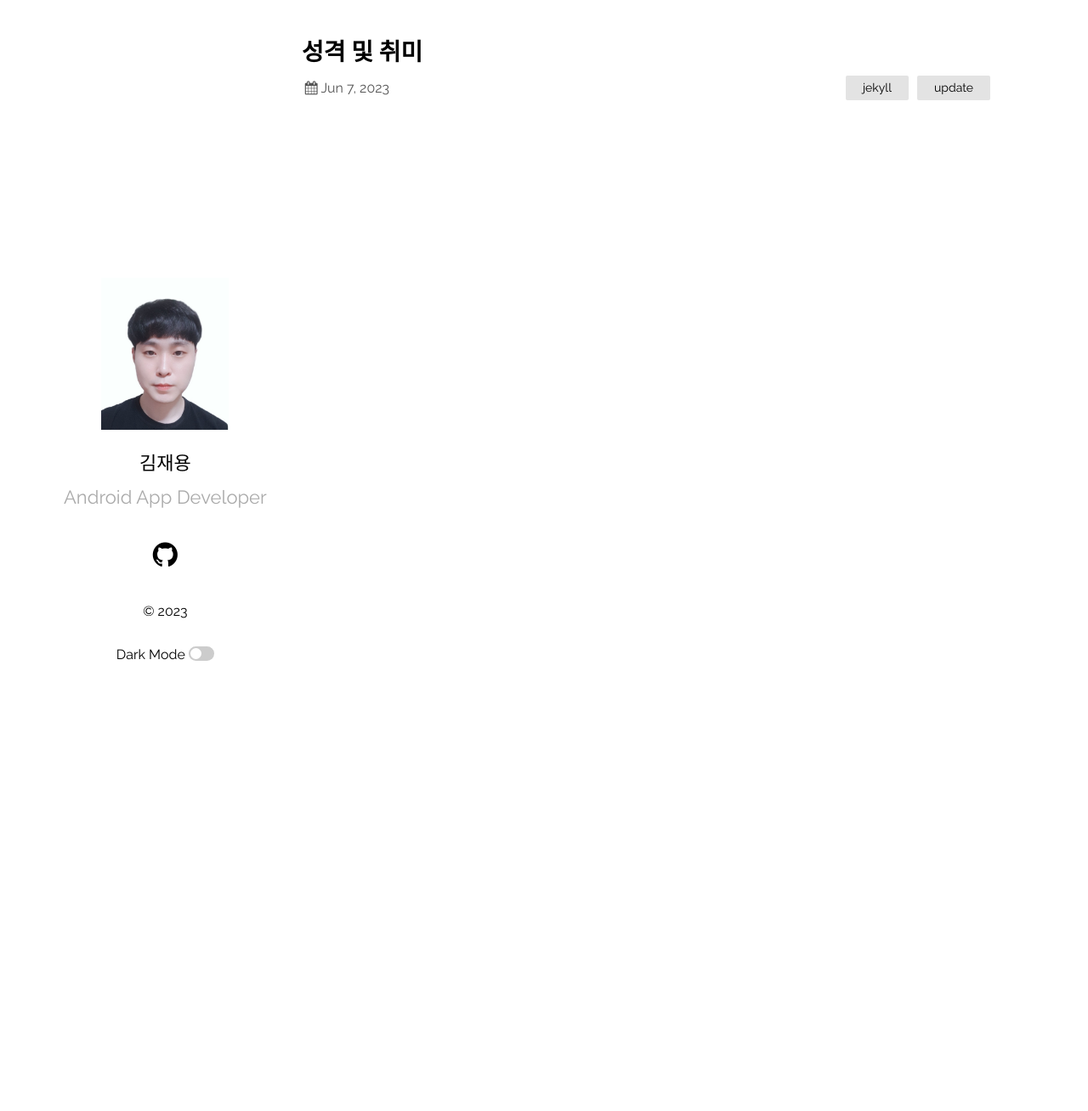
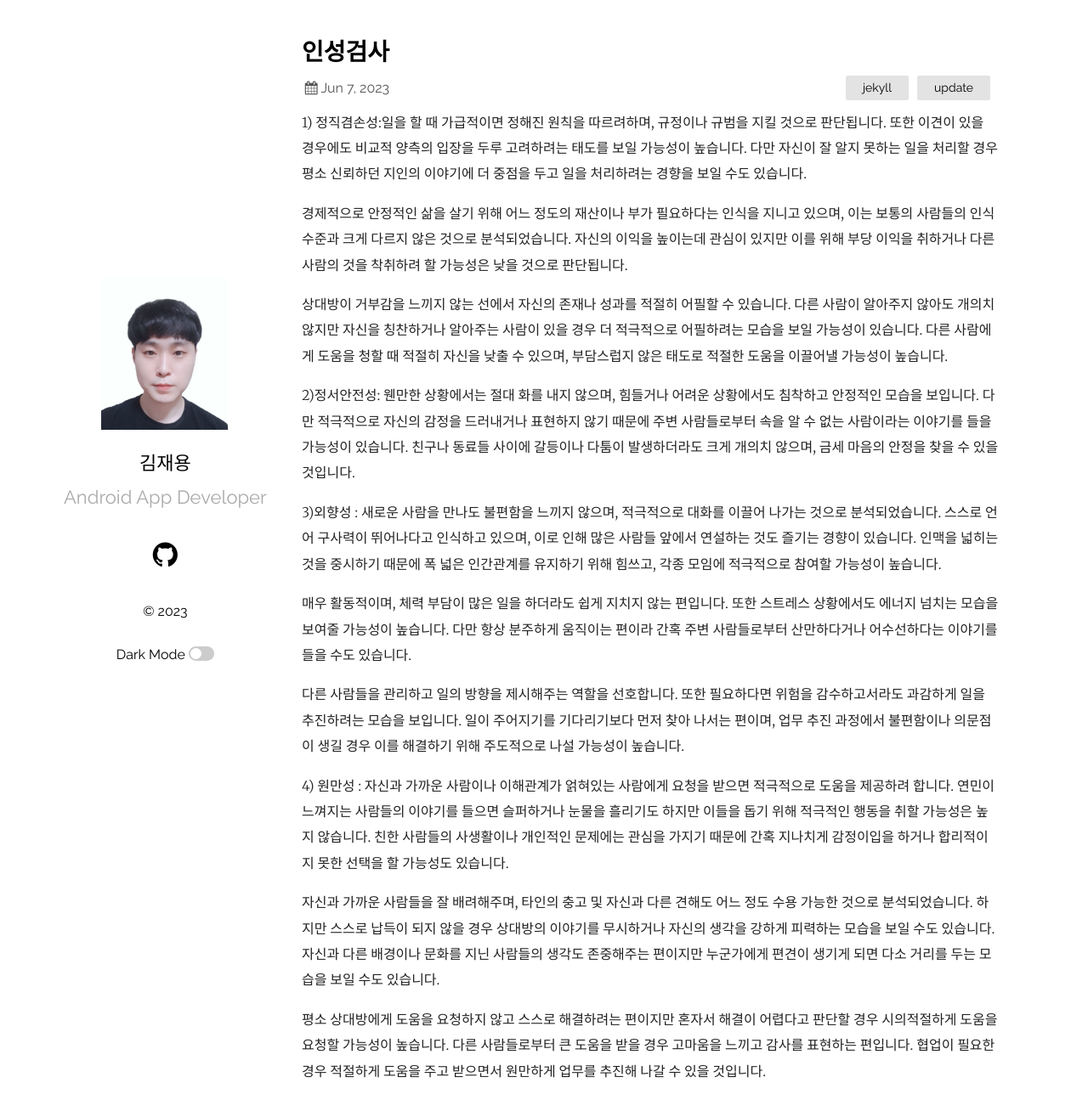
Before and after one commit to Jaeyong1114/Jaeyong1114.github.io, a Jekyll site: the page built from _posts/2023-06-07-성격-jekyll.markdown, in a window 1280 px wide and 1321 px high. Shown: the top 1308 px of the window at 85% size. Built offline with Jekyll 4.4.1, drawn with Linux system fonts in a browser that asks for light colours.

Commit message:
성격 추가

```diff
--- a/_posts/2023-06-07-성격-jekyll.markdown
+++ b/_posts/2023-06-07-성격-jekyll.markdown
@@ -1,5 +1,25 @@
 ---
 layout: post
-title:  "성격 및 취미"
+title:  "인성검사"
 categories: jekyll update
 ---
+1) 정직겸손성:일을 할 때 가급적이면 정해진 원칙을 따르려하며, 규정이나 규범을 지킬 것으로 판단됩니다. 또한 이견이 있을 경우에도 비교적 양측의 입장을 두루 고려하려는 태도를 보일 가능성이 높습니다. 다만 자신이 잘 알지 못하는 일을 처리할 경우 평소 신뢰하던 지인의 이야기에 더 중점을 두고 일을 처리하려는 경향을 보일 수도 있습니다.
+
+경제적으로 안정적인 삶을 살기 위해 어느 정도의 재산이나 부가 필요하다는 인식을 지니고 있으며, 이는 보통의 사람들의 인식 수준과 크게 다르지 않은 것으로 분석되었습니다. 자신의 이익을 높이는데 관심이 있지만 이를 위해 부당 이익을 취하거나 다른 사람의 것을 착취하려 할 가능성은 낮을 것으로 판단됩니다.
+
+상대방이 거부감을 느끼지 않는 선에서 자신의 존재나 성과를 적절히 어필할 수 있습니다. 다른 사람이 알아주지 않아도 개의치 않지만 자신을 칭찬하거나 알아주는 사람이 있을 경우 더 적극적으로 어필하려는 모습을 보일 가능성이 있습니다. 다른 사람에게 도움을 청할 때 적절히 자신을 낮출 수 있으며, 부담스럽지 않은 태도로 적절한 도움을 이끌어낼 가능성이 높습니다.
+
+2)정서안전성: 웬만한 상황에서는 절대 화를 내지 않으며, 힘들거나 어려운 상황에서도 침착하고 안정적인 모습을 보입니다. 다만 적극적으로 자신의 감정을 드러내거나 표현하지 않기 때문에 주변 사람들로부터 속을 알 수 없는 사람이라는 이야기를 들을 가능성이 있습니다. 친구나 동료들 사이에 갈등이나 다툼이 발생하더라도 크게 개의치 않으며, 금세 마음의 안정을 찾을 수 있을 것입니다.
+
+3)외향성 : 새로운 사람을 만나도 불편함을 느끼지 않으며, 적극적으로 대화를 이끌어 나가는 것으로 분석되었습니다. 스스로 언어 구사력이 뛰어나다고 인식하고 있으며, 이로 인해 많은 사람들 앞에서 연설하는 것도 즐기는 경향이 있습니다. 인맥을 넓히는 것을 중시하기 때문에 폭 넓은 인간관계를 유지하기 위해 힘쓰고, 각종 모임에 적극적으로 참여할 가능성이 높습니다.
+
+매우 활동적이며, 체력 부담이 많은 일을 하더라도 쉽게 지치지 않는 편입니다. 또한 스트레스 상황에서도 에너지 넘치는 모습을 보여줄 가능성이 높습니다. 다만 항상 분주하게 움직이는 편이라 간혹 주변 사람들로부터 산만하다거나 어수선하다는 이야기를 들을 수도 있습니다.
+
+다른 사람들을 관리하고 일의 방향을 제시해주는 역할을 선호합니다. 또한 필요하다면 위험을 감수하고서라도 과감하게 일을 추진하려는 모습을 보입니다. 일이 주어지기를 기다리기보다 먼저 찾아 나서는 편이며, 업무 추진 과정에서 불편함이나 의문점이 생길 경우 이를 해결하기 위해 주도적으로 나설 가능성이 높습니다.
+
+
+4) 원만성 : 자신과 가까운 사람이나 이해관계가 얽혀있는 사람에게 요청을 받으면 적극적으로 도움을 제공하려 합니다. 연민이 느껴지는 사람들의 이야기를 들으면 슬퍼하거나 눈물을 흘리기도 하지만 이들을 돕기 위해 적극적인 행동을 취할 가능성은 높지 않습니다. 친한 사람들의 사생활이나 개인적인 문제에는 관심을 가지기 때문에 간혹 지나치게 감정이입을 하거나 합리적이지 못한 선택을 할 가능성도 있습니다.
+
+자신과 가까운 사람들을 잘 배려해주며, 타인의 충고 및 자신과 다른 견해도 어느 정도 수용 가능한 것으로 분석되었습니다. 하지만 스스로 납득이 되지 않을 경우 상대방의 이야기를 무시하거나 자신의 생각을 강하게 피력하는 모습을 보일 수도 있습니다. 자신과 다른 배경이나 문화를 지닌 사람들의 생각도 존중해주는 편이지만 누군가에게 편견이 생기게 되면 다소 거리를 두는 모습을 보일 수도 있습니다.
+
+평소 상대방에게 도움을 요청하지 않고 스스로 해결하려는 편이지만 혼자서 해결이 어렵다고 판단할 경우 시의적절하게 도움을 요청할 가능성이 높습니다. 다른 사람들로부터 큰 도움을 받을 경우 고마움을 느끼고 감사를 표현하는 편입니다. 협업이 필요한 경우 적절하게 도움을 주고 받으면서 원만하게 업무를 추진해 나갈 수 있을 것입니다.
```
